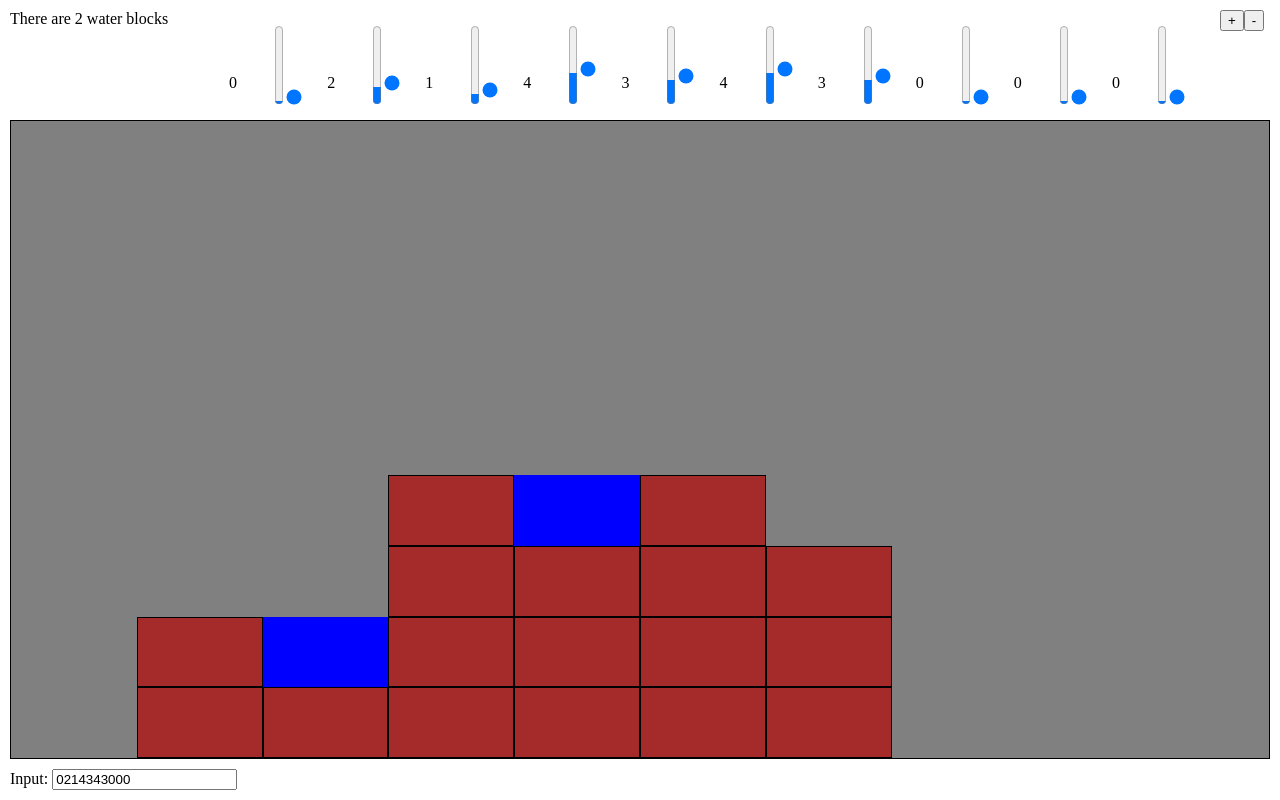
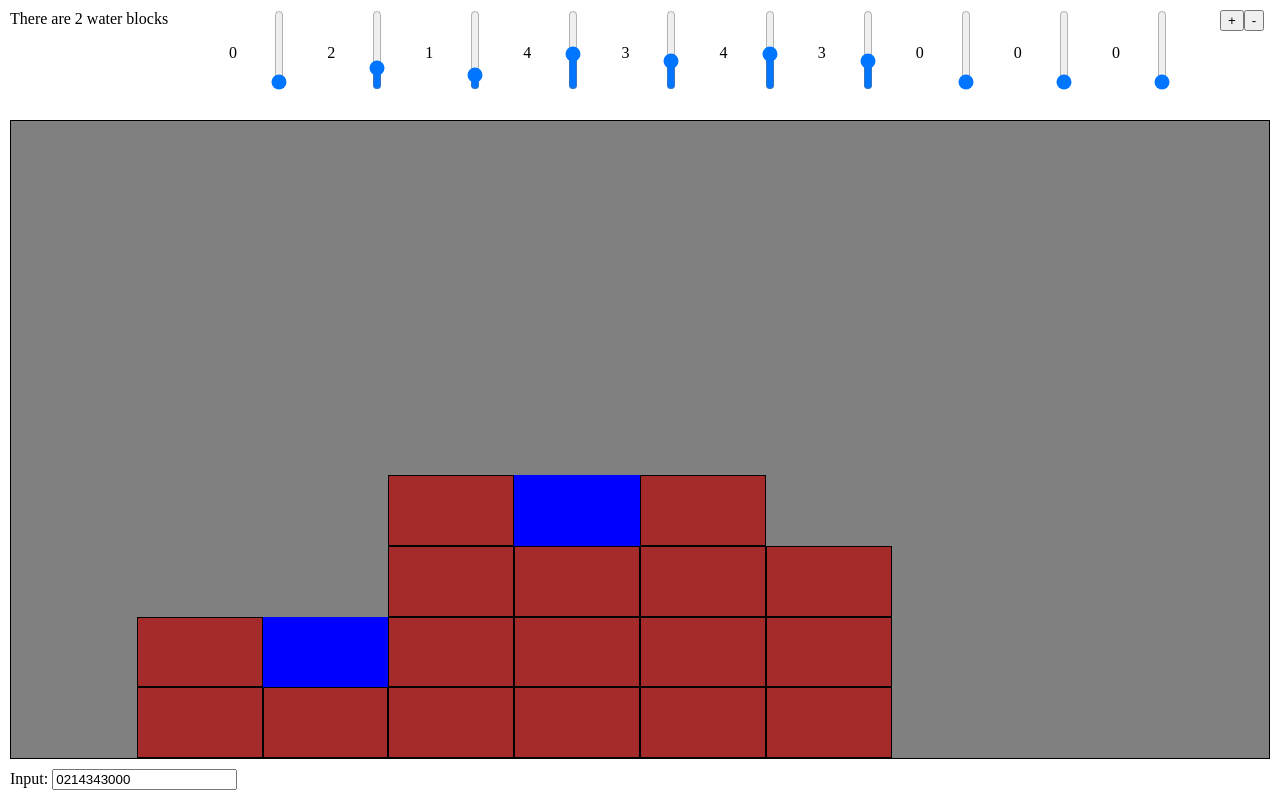
Before and after one commit to trickstival/water-container, a Vue app: page / in a window 1280 px wide. Built offline with nearby package versions, Linux system fonts and the light colour scheme.

Commit message:
removed ranger from input

```diff
--- a/src/components/BlockRegulator.vue
+++ b/src/components/BlockRegulator.vue
@@ -8,8 +8,7 @@
                     @input="rangeInput($event.target.value, idx)"
                     min="0"
                     max="9"
-                    type="range"
-                    class="ranger">
+                    type="range">
             </div>
         </div>
         <div class="add-remove">
```
